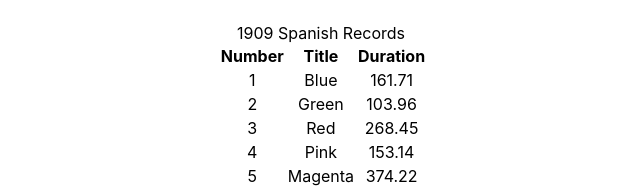
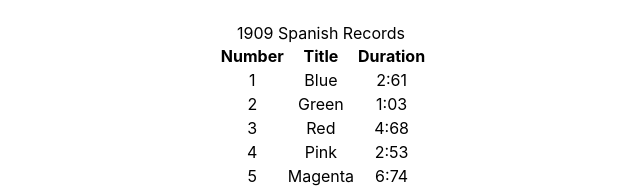
Before and after one commit to darsoohoo/bloc-jams-react, a React (Create React App) app: page /album/the-colors in a window 1280 px wide. Shown: the part 753-941 px from the top of the page, without its empty margins (319-959 px from the left). Built offline with nearby package versions, Linux system fonts and the light colour scheme.

Commit message:
Add time format on song duration on song list

```diff
--- a/src/components/Album.js
+++ b/src/components/Album.js
@@ -165,7 +165,7 @@
 
                   <td>{this.audioConfig(song, index)} </td>
                   <td>{song.title}</td>
-                  <td>{(song.duration)}</td>
+                  <td>{this.formatTime(song.duration)}</td>
                   </tr>
                 )
               }
```
